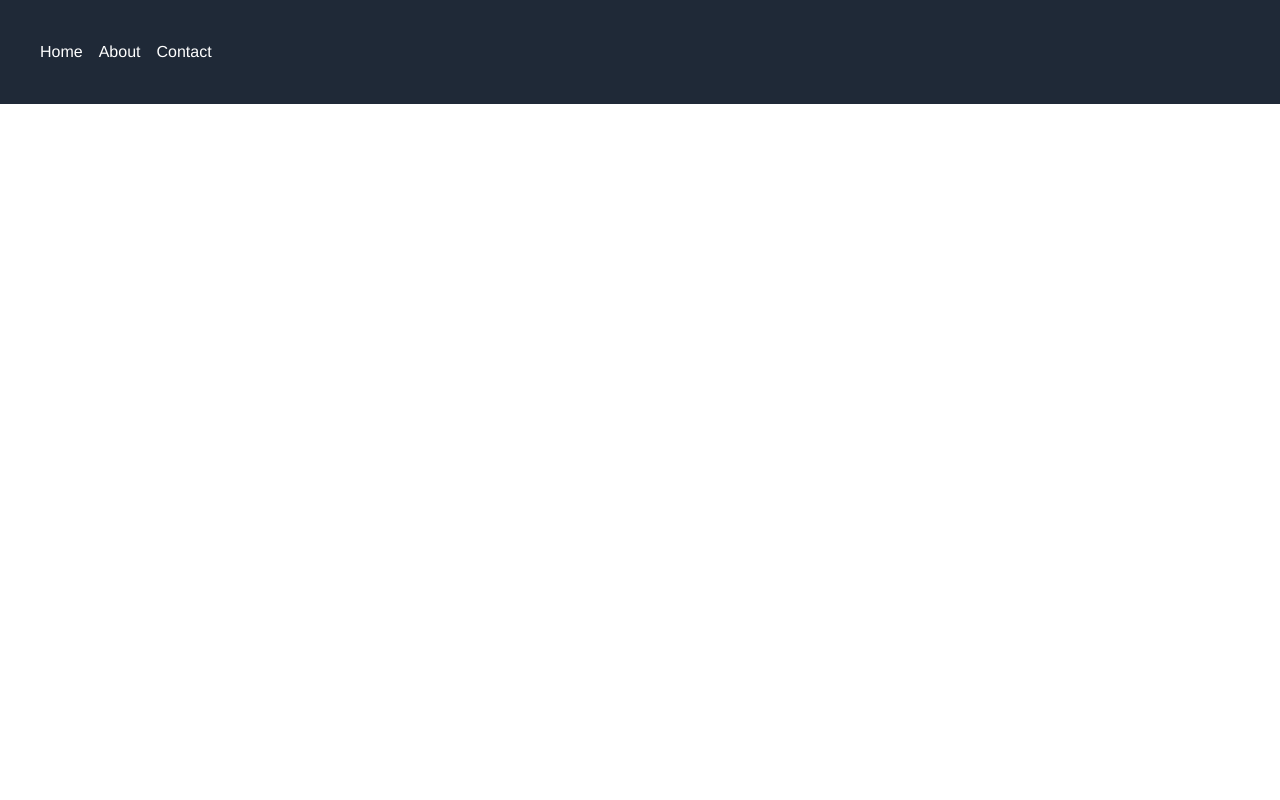
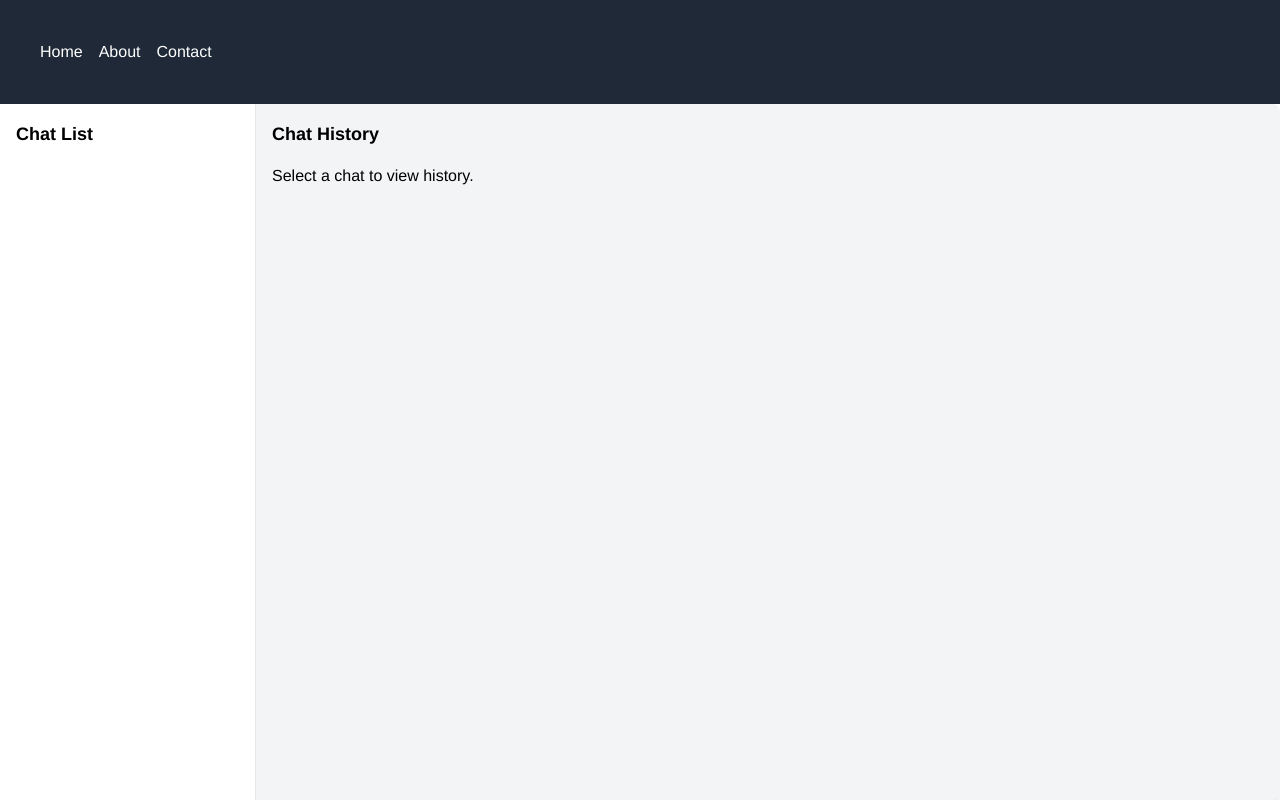
Before and after one commit to rkshaon/chat, a Vue app in the folder frontend/: page / in a window 1280 px wide. Built offline with nearby package versions, Linux system fonts and the light colour scheme.

Commit message:
frontend: ChatList layout

```diff
--- /dev/null
+++ b/frontend/src/components/layout/ChatList.vue
@@ -0,0 +1,18 @@
+<template>
+    <div class="w-1/5 bg-white p-4 border-r overflow-y-auto">
+        <h2 class="text-lg font-semibold mb-4">Chat List</h2>
+        <ul>
+            <li v-for="(chat, index) in chatList" :key="index" @click="selectChat(chat)"
+                class="p-2 cursor-pointer hover:bg-gray-200">
+                {{ chat.name }}
+            </li>
+        </ul>
+    </div>
+</template>
+
+<script>
+export default {
+    name: 'ChatList',
+    props: {},
+}
+</script>
--- a/frontend/src/pages/HomeComponent.vue
+++ b/frontend/src/pages/HomeComponent.vue
@@ -1,17 +1,36 @@
 <template>
   <div class="flex flex-col h-screen">
     <NavBar />
+    <div class="flex h-full bg-gray-100 rounded-lg shadow-lg">
+      <ChatList />
+      <!-- Chat History -->
+      <div class="w-4/5 p-4 overflow-y-auto">
+        <h2 class="text-lg font-semibold mb-4">Chat History</h2>
+        <div v-if="selectedChat">
+          <div v-for="(message, index) in selectedChat.messages" :key="index" class="mb-2">
+            <div class="bg-gray-200 p-2 rounded">
+              <strong>{{ message.sender }}:</strong> {{ message.text }}
+            </div>
+          </div>
+        </div>
+        <div v-else>
+          <p>Select a chat to view history.</p>
+        </div>
+      </div>
+    </div>
   </div>
 </template>
 
 <script>
 import NavBar from '@/components/layout/NavBar.vue';
+import ChatList from '@/components/layout/ChatList.vue';
 
 export default {
   name: 'HomeComponent',
   props: {},
   components: {
     NavBar,
+    ChatList,
   },
 }
 </script>
```
